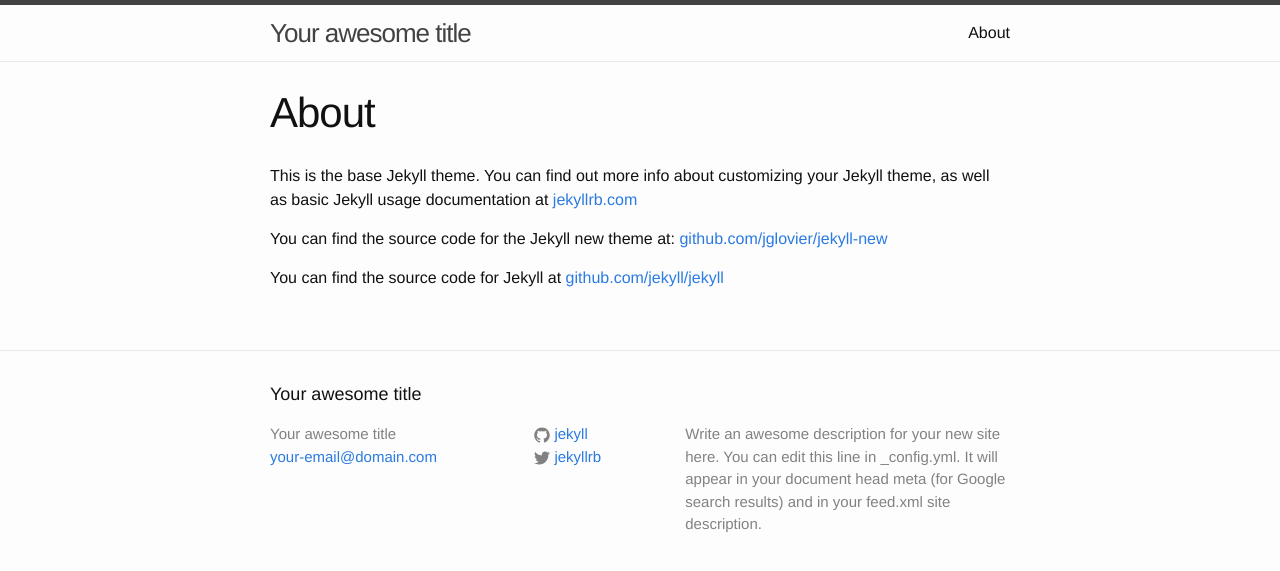
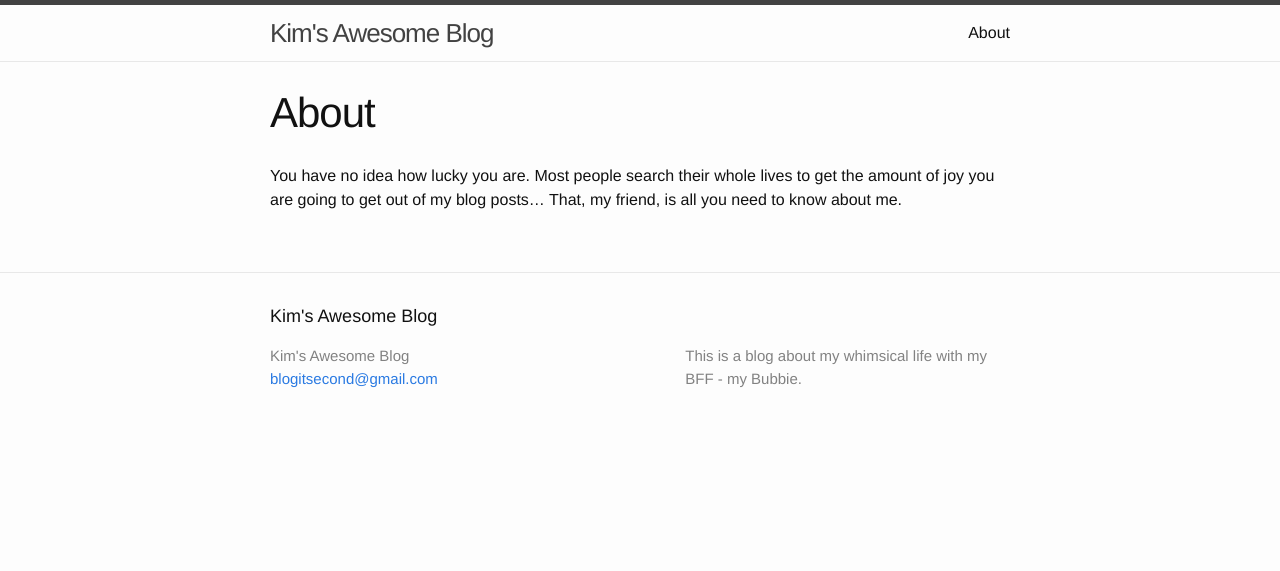
Before and after one commit to blogitsecond/blogitsecond.github.io, a Jekyll site: the page built from about.md, in a window 1280 px wide. Shown: the top 571 px of the page. Built offline with Jekyll 4.4.1, drawn with Linux system fonts in a browser that asks for light colours.

Commit message:
removed many of the default content and added custom content for kim to see

```diff
--- a/_config.yml
+++ b/_config.yml
@@ -1,14 +1,9 @@
 # Site settings
-title: Your awesome title
-email: your-email@domain.com
-description: > # this means to ignore newlines until "baseurl:"
-  Write an awesome description for your new site here. You can edit this
-  line in _config.yml. It will appear in your document head meta (for
-  Google search results) and in your feed.xml site description.
+title: Kim's Awesome Blog
+email: blogitsecond@gmail.com
+description: This is a blog about my whimsical life with my BFF - my Bubbie.
 baseurl: "" # the subpath of your site, e.g. /blog/
-url: "http://yourdomain.com" # the base hostname & protocol for your site
-twitter_username: jekyllrb
-github_username:  jekyll
+url: "http://blogitsecond.github.io" # the base hostname & protocol for your site
 
 # Build settings
 markdown: kramdown
--- a/about.md
+++ b/about.md
@@ -4,8 +4,4 @@ title: About
 permalink: /about/
 ---
 
-This is the base Jekyll theme. You can find out more info about customizing your Jekyll theme, as well as basic Jekyll usage documentation at [jekyllrb.com](http://jekyllrb.com/)
-
-You can find the source code for the Jekyll new theme at: [github.com/jglovier/jekyll-new](https://github.com/jglovier/jekyll-new)
-
-You can find the source code for Jekyll at [github.com/jekyll/jekyll](https://github.com/jekyll/jekyll)
+You have no idea how lucky you are.  Most people search their whole lives to get the amount of joy you are going to get out of my blog posts... That, my friend, is all you need to know about me.
```
Also changed, not shown: _posts/2016-01-29-my-first-post.markdown (added, +11 -0 lines), _posts/2016-01-29-welcome-to-jekyll.markdown (deleted, +0 -25 lines), 1 other file.
